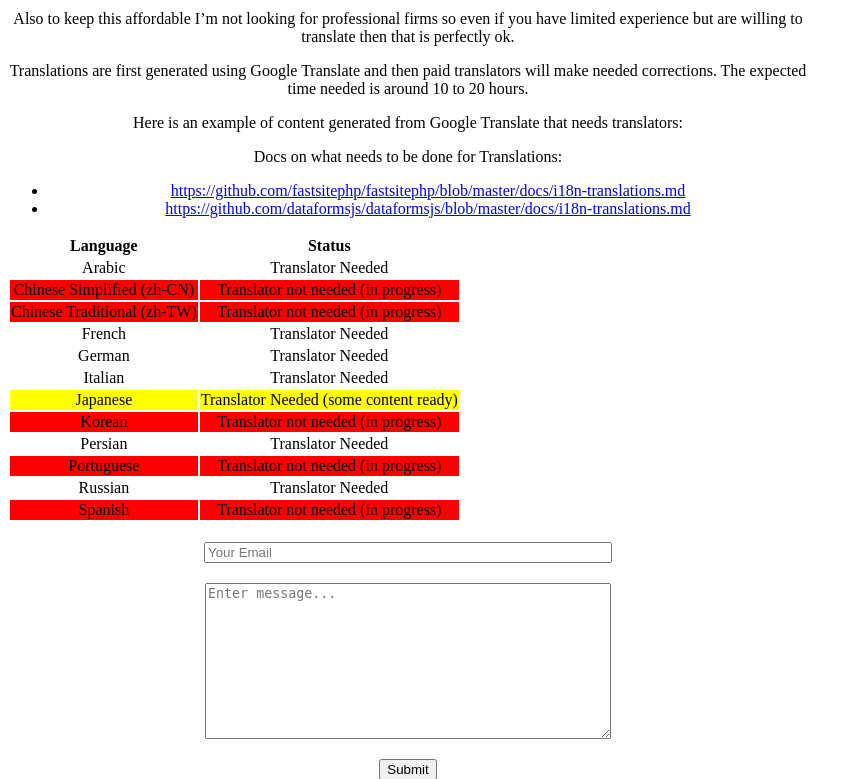
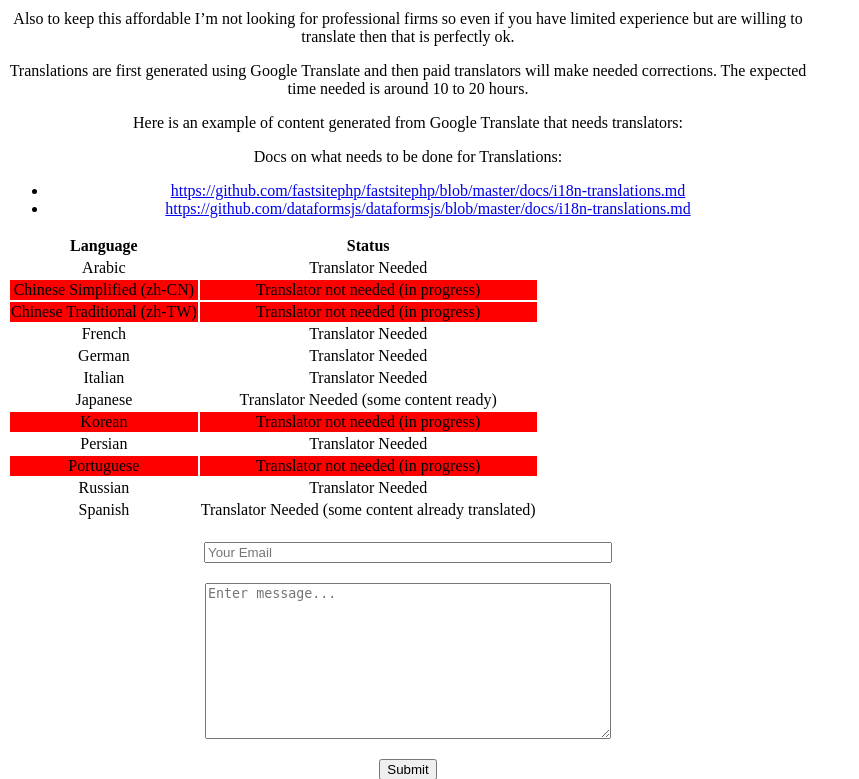
Before and after one commit to KingKzear/fastsitephp, a PHP site: the page made by website/app/Views/translators-needed.php in a window 1280 px wide. Shown: the part 692-1471 px from the top of the page, without its empty margins (0-859 px from the left). Run offline with PHP 8.4, Linux system fonts and the light colour scheme; the template is opened without the code that fills it, so the values that code supplies are empty.

Commit message:
:globe_with_meridians: i18n translator page update

```diff
--- a/website/app/Views/translators-needed.php
+++ b/website/app/Views/translators-needed.php
@@ -77,12 +77,12 @@
                 <tr><td>French</td><td>Translator Needed</td></tr>
                 <tr><td>German</td><td>Translator Needed</td></tr>
                 <tr><td>Italian</td><td>Translator Needed</td></tr>
-                <tr class="highlight"><td>Japanese</td><td>Translator Needed (some content ready)</td></tr>
+                <tr><td>Japanese</td><td>Translator Needed (some content ready)</td></tr>
                 <tr class="not-needed"><td>Korean</td><td>Translator not needed (in progress)</td></tr>
                 <tr><td>Persian</td><td>Translator Needed</td></tr>
                 <tr class="not-needed"><td>Portuguese</td><td>Translator not needed (in progress)</td></tr>
                 <tr><td>Russian</td><td>Translator Needed</td></tr>
-                <tr class="not-needed"><td>Spanish</td><td>Translator not needed (in progress)</td></tr>
+                <tr><td>Spanish</td><td>Translator Needed (some content already translated)</td></tr>
             <tbody>
         </table>
     </div>
```
Also changed, not shown: README.md.
